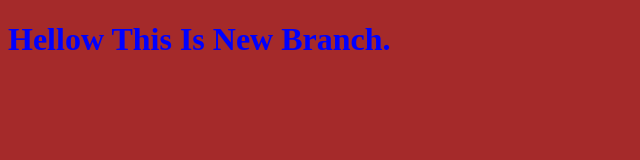
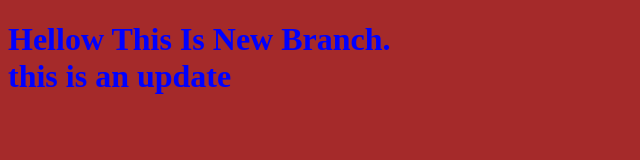
Before and after one commit to mostafahagag222/test, a plain HTML site: page index.html in a window 1280 px wide. Shown: the whole page, without its empty margins (0-640 px from the left). Drawn offline with Linux system fonts and the light colour scheme.

Commit message:
new update

```diff
--- a/index.html
+++ b/index.html
@@ -7,7 +7,10 @@
     <link rel="stylesheet" href="style.css">
 </head>
 <body>
-    <h1>Hellow This Is New Branch.</h1>
+    <h1>Hellow This Is New Branch.
+        <br>
+        this is an update
+    </h1>
     <script src="app.js"></script>
 </body>
 </html>
```
Also changed, not shown: 2 other files.
